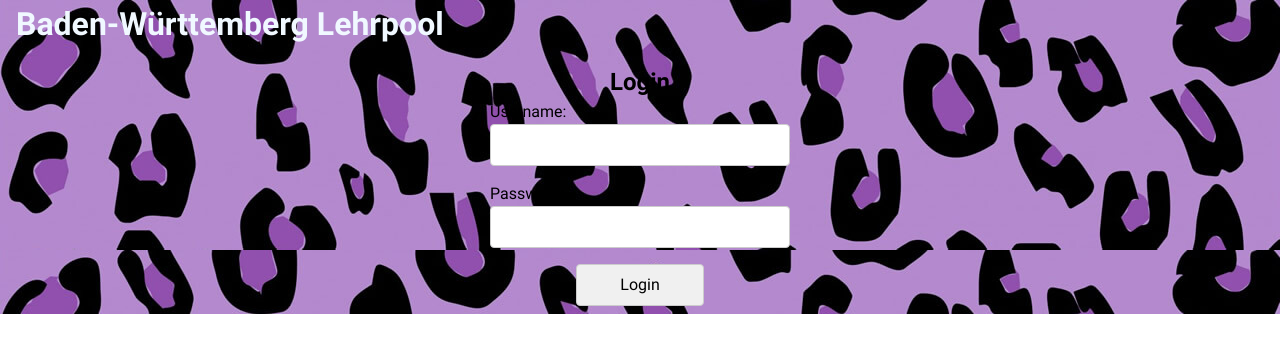
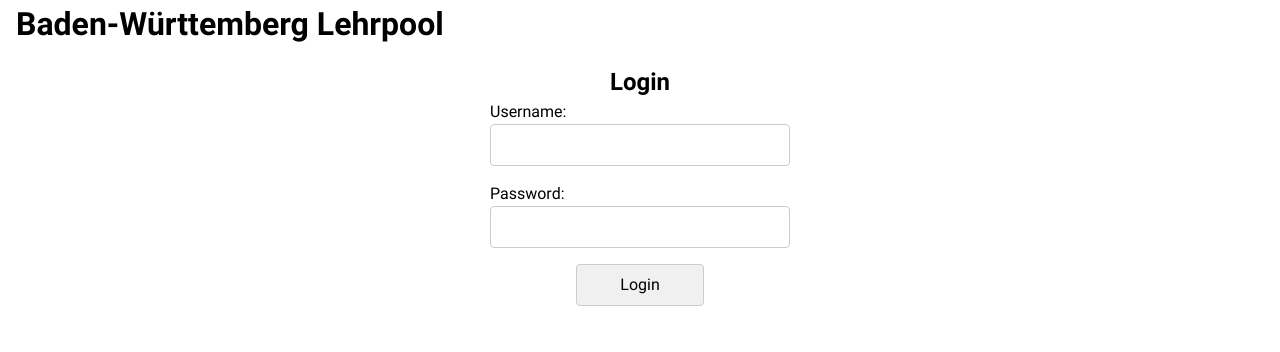
Before and after one commit to rafaelgieschke/bwlp-vue-frontend, a Vue app: page /login in a window 1280 px wide. Shown: the top 352 px of the page. Built offline with nearby package versions, Linux system fonts and the light colour scheme.

Commit message:
remove some of the craziness

```diff
--- a/src/App.vue
+++ b/src/App.vue
@@ -34,6 +34,5 @@ header {
   align-items: center;
   justify-content: space-between;
   margin-bottom: 1rem;
-  color: aliceblue;
 }
 </style>
--- a/src/assets/css/main.css
+++ b/src/assets/css/main.css
@@ -34,8 +34,6 @@
     container-type: inline-size;
     padding-bottom: 0.5rem;
     padding-inline: 1rem;
-    background-image: url('@/assets/img/leopardskin.jpg');
-    background-color: blue;
   }
 }
 
```
